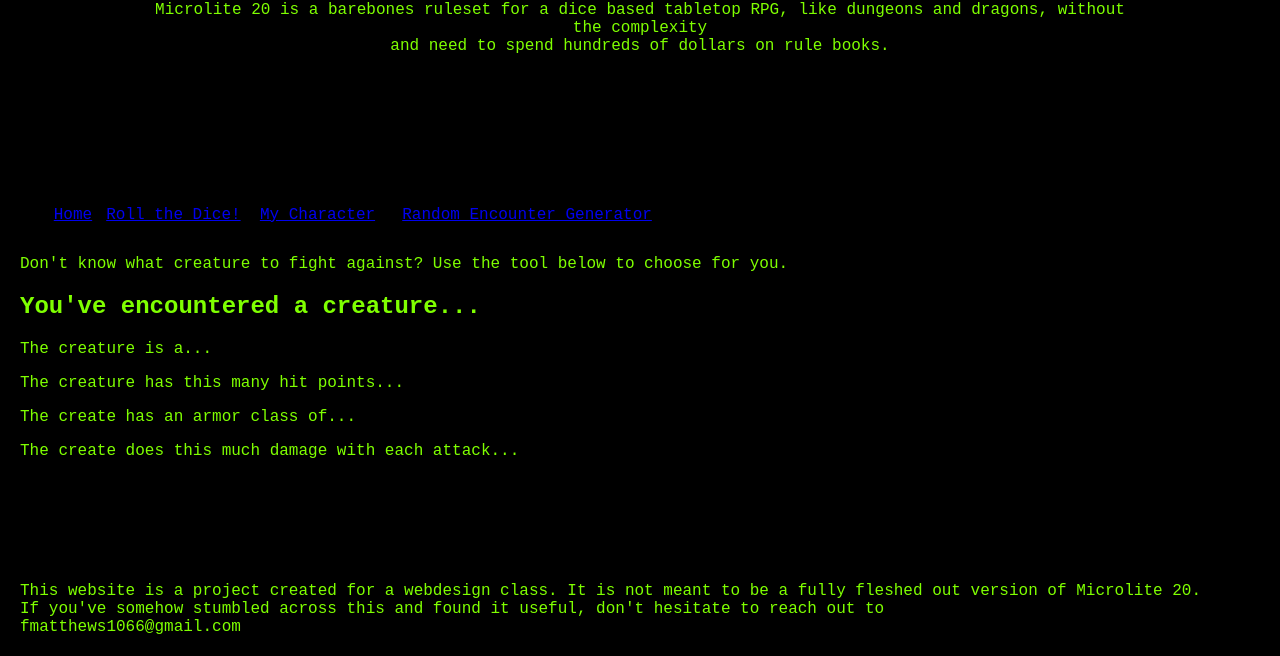
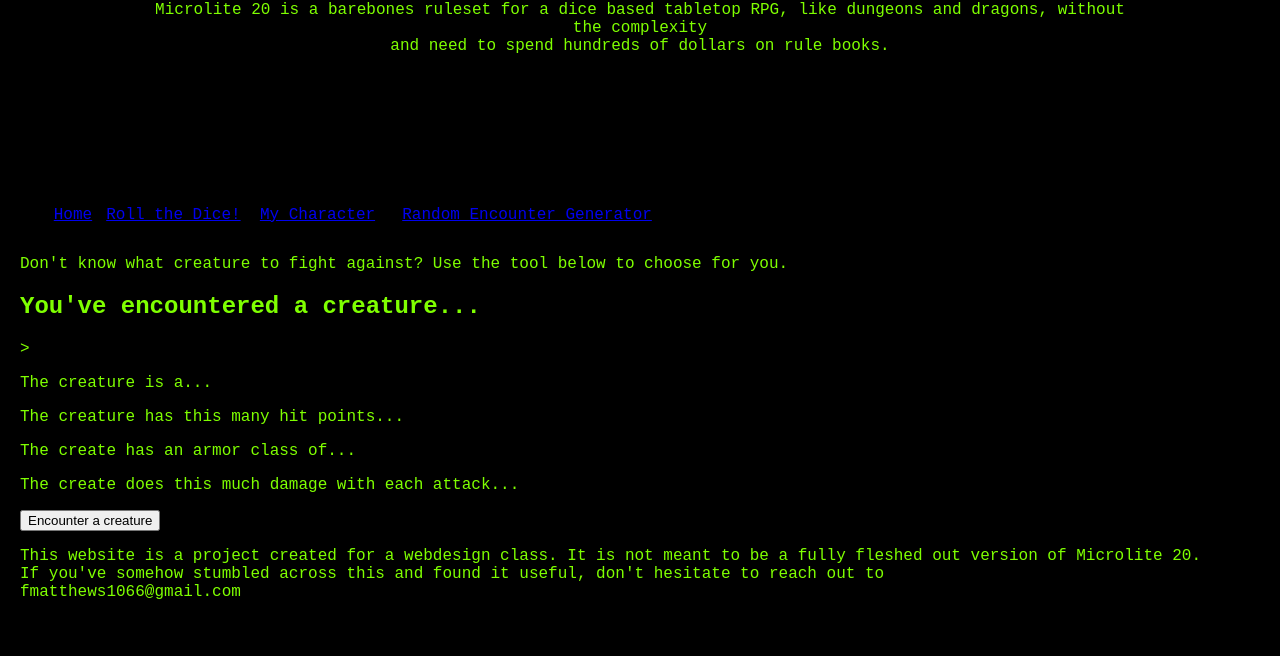
Before and after one commit to fmatthews1066/MatthewsWebdesignFinalProjectFinalDraft, a plain HTML site: page randomencountergenerator.html in a window 1280 px wide. Shown: the part 219-875 px from the top of the page. After the commit the page ends 840 px from the top, so only its background shows below. Drawn offline with Linux system fonts and the light colour scheme.

Commit message:
Add files via upload

```diff
--- a/randomencountergenerator.html
+++ b/randomencountergenerator.html
@@ -60,8 +60,6 @@
             and need to spend hundreds of dollars on rule books.
 
         </header>
-
-        <!--Navigation bar allows navigation between pages-->
         </div>
         <div class="navigation">
             <table style="width: 50%; margin: 30px;">
@@ -77,7 +75,7 @@
             <p>Don't know what creature to fight against? Use the tool below to choose for you.</p>
         <h2>You've encountered a creature...</h2>
 
-        <!--Displays random creature data when you hit the button, along with the relevant data you would need to "fight" the creature.-->
+        <!--Displays random creature data when you hit the button-->>
         <p>The creature is a...</p>
         <p id="Creaturename" class="creaturedata"></p>
 
@@ -90,14 +88,7 @@
         <p>The create does this much damage with each attack...</p>
         <p id="Damage" class="creaturedata"></p>
 
-        <br>
-        <br>
-        <br>
-        <br>
-        <br>
-
-
-
+        <button id="creatureGetter"> Encounter a creature</button>
 
 
         <script>
@@ -142,7 +133,6 @@
     </script>
 
 
-<!--Explanation for anyone who happens to stumble across this in the wild.-->
 
         <footer>
             <p>This website is a project created for a webdesign class. It is not meant to be a fully fleshed out version of Microlite 20.<br>
```
